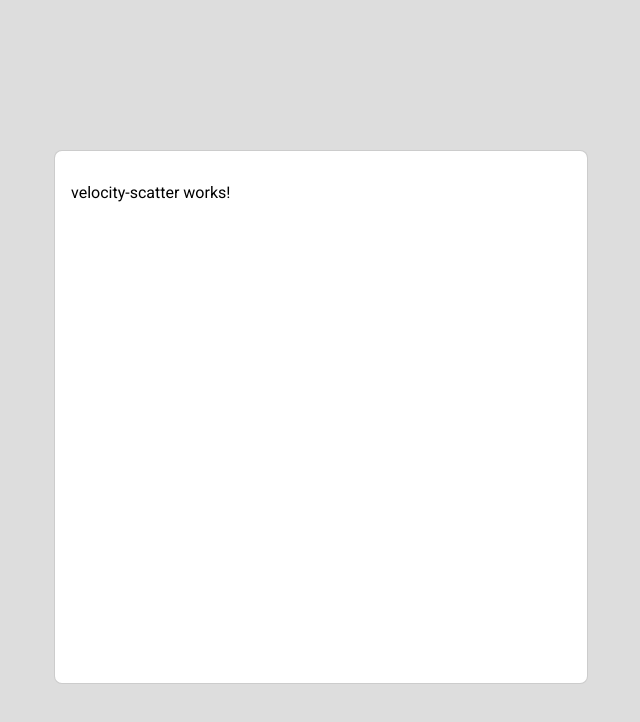
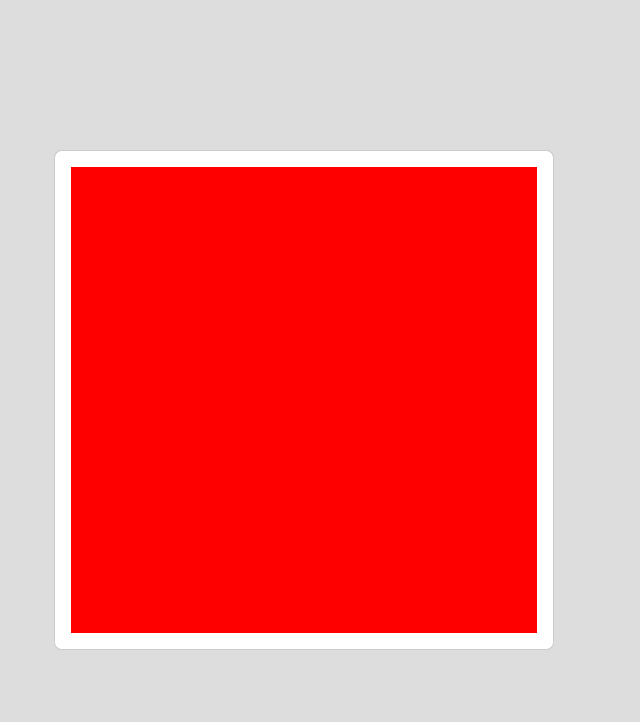
Before and after one commit to samhowes/agile-analytics, an Angular app in the folder web/: page / in a window 1280 px wide. Shown: the top 722 px of the page, without its empty margins (336-976 px from the left). Built offline with nearby package versions, Linux system fonts and the light colour scheme.

Commit message:
D3 Chart boilerplate

```diff
--- a/web/package.json
+++ b/web/package.json
@@ -20,6 +20,8 @@
     "@angular/platform-browser": "^18.1.0",
     "@angular/platform-browser-dynamic": "^18.1.0",
     "@angular/router": "^18.1.0",
+    "@types/d3": "^7.4.3",
+    "d3": "^7.9.0",
     "rxjs": "~7.8.0",
     "tslib": "^2.3.0",
     "zone.js": "~0.14.3"
--- a/web/src/app/velocity-scatter/velocity-scatter.component.html
+++ b/web/src/app/velocity-scatter/velocity-scatter.component.html
@@ -1 +1,3 @@
-<p>velocity-scatter works!</p>
+
+<svg class="d3-svg" #svg>
+</svg>
--- a/web/src/app/velocity-scatter/velocity-scatter.component.scss
+++ b/web/src/app/velocity-scatter/velocity-scatter.component.scss
@@ -1,6 +1,10 @@
 @use "theme" as *;
+@use "d3" as *;
 
 :host {
+  @extend .d3-svg-container;
+
+  box-sizing: border-box;
   display: flex;
   height: 100%;
   width: 100%;
--- a/web/src/app/velocity-scatter/velocity-scatter.component.ts
+++ b/web/src/app/velocity-scatter/velocity-scatter.component.ts
@@ -1,12 +1,19 @@
-import { Component } from '@angular/core';
+import {AfterViewInit, Component, ElementRef, inject, ViewChild} from '@angular/core';
+import {VelocityScatterChart} from "./velocityScatterChart";
 
 @Component({
   selector: 'velocity-scatter',
   standalone: true,
   imports: [],
   templateUrl: './velocity-scatter.component.html',
-  styleUrl: './velocity-scatter.component.scss'
+  styleUrl: './velocity-scatter.component.scss',
+  providers: [VelocityScatterChart]
 })
-export class VelocityScatterComponent {
+export class VelocityScatterComponent implements AfterViewInit {
+  @ViewChild('svg') svgElement!: ElementRef<SVGSVGElement>
+  private chart = inject(VelocityScatterChart);
 
+  ngAfterViewInit() {
+    this.chart.init(this.svgElement.nativeElement);
+  }
 }
--- /dev/null
+++ b/web/src/app/velocity-scatter/velocityScatterChart.ts
@@ -0,0 +1,26 @@
+import * as d3 from 'd3';
+
+export class VelocityScatterChart {
+  private svgElement!: SVGSVGElement;
+  private svg!: d3.Selection<SVGSVGElement, unknown, null, undefined>;
+
+
+  init(svgElement: SVGSVGElement) {
+    this.svgElement = svgElement
+    this.svg = d3.select(this.svgElement)
+    this.configureSize()
+
+    this.svg.attr('style', 'background: red')
+  }
+
+  configureSize() {
+    this.onResize();
+    new ResizeObserver(() => this.onResize())
+      .observe(this.svgElement)
+  }
+
+  onResize() {
+    // todo: rescale axis
+    // todo: redraw?
+  }
+}
--- /dev/null
+++ b/web/src/d3.scss
@@ -0,0 +1,10 @@
+.d3-svg-container {
+  display: flex;
+  align-items: stretch;
+  justify-content: stretch;
+}
+
+.d3-svg {
+  display: flex;
+  flex: 1;
+}
```
Also changed, not shown: 1 other file (tests, documents, lock files or other folders).
